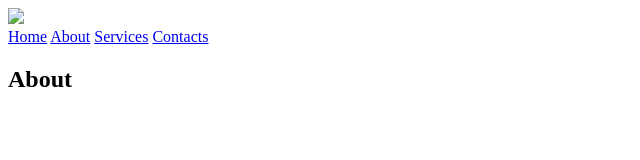
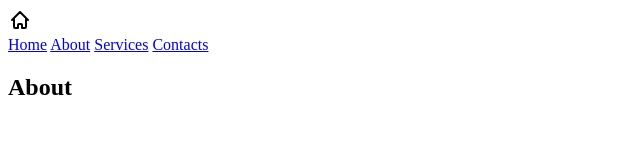
Before and after one commit to AndrejsZuckovs/RCS-TASK_X_02, a plain HTML site: page about.html in a window 1280 px wide. Shown: the whole page, without its empty margins (0-640 px from the left). Drawn offline with Linux system fonts and the light colour scheme; the site is published under a folder, as on GitHub Pages, so addresses that start at the root find nothing.

Commit message:
bugFix with link to icon images/home.svg

```diff
--- a/about.html
+++ b/about.html
@@ -7,7 +7,7 @@
   </head>
   <body>
     <nav>
-      <a href="index.html"><img src="/images/home.svg" /></a>
+      <a href="index.html"><img src="images/home.svg" /></a>
       <div>
         <a href="index.html">Home</a>
         <a href="about.html">About</a>
```
Also changed, not shown: contacts.html (+1 -1 lines), index.html (+1 -1 lines), services.html (+1 -1 lines), RCS-TASK_X_02/home.svg (deleted).
